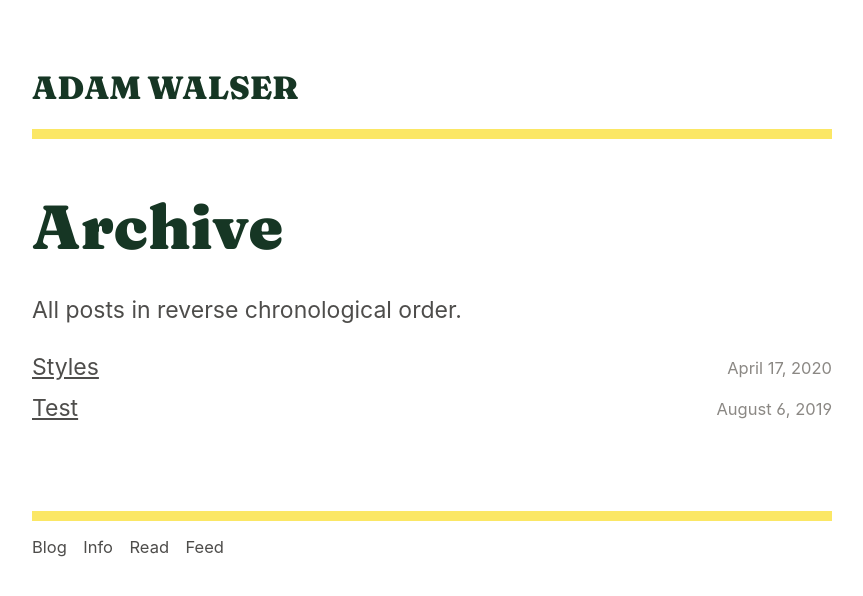
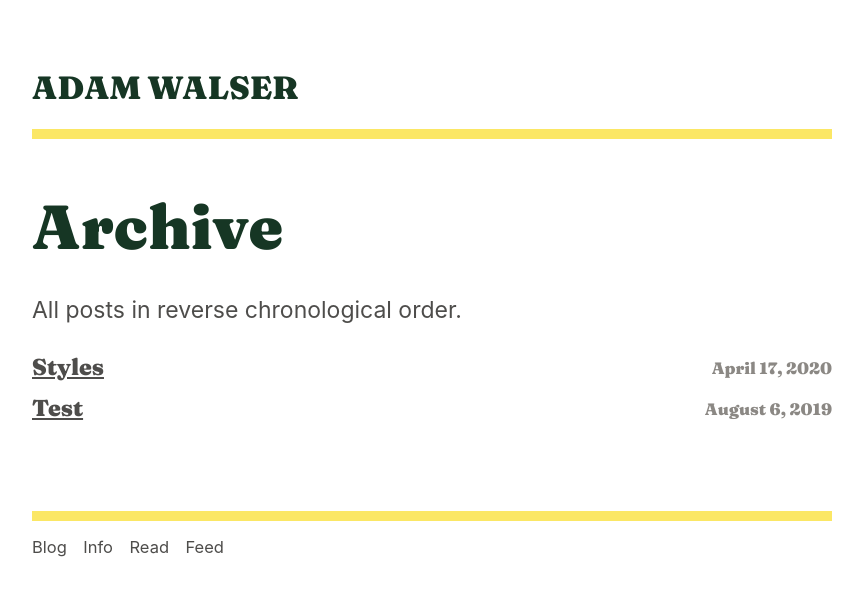
Before and after one commit to ajpwalser/ajpwalser.github.io, a Jekyll site: the page built from archive/index.html, in a window 1280 px wide. Shown: the top 596 px of the page, without its empty margins (208-1071 px from the left). Built offline with Jekyll 4.4.1, drawn with Linux system fonts in a browser that asks for light colours; some web fonts are replaced.

Commit message:
Update index.html

```diff
--- a/archive/index.html
+++ b/archive/index.html
@@ -8,7 +8,7 @@ description: All of Adam's posts
 <p class="first">All posts in reverse chronological order.</p>
 <ul class="headline">
 {% for post in site.posts %}
-  <li style="align-items:center;display:flex;flex-wrap:wrap;justify-content:space-between;margin-bottom:10px;font-family: 'Bitter', Inter, serif;">
+  <li style="align-items:center;display:flex;flex-wrap:wrap;justify-content:space-between;margin-bottom:10px;font-family: 'Fraunces', Inter, serif;">
     <a href="{{ site.baseurl }}{{ post.url }}">{{ post.title }}</a>
     <span><time datetime="{{ post.date | date_to_xmlschema }}" itemprop="datePublished">{{ post.date | date: "%B %-d, %Y" }}</time></span>
   </li>
```
